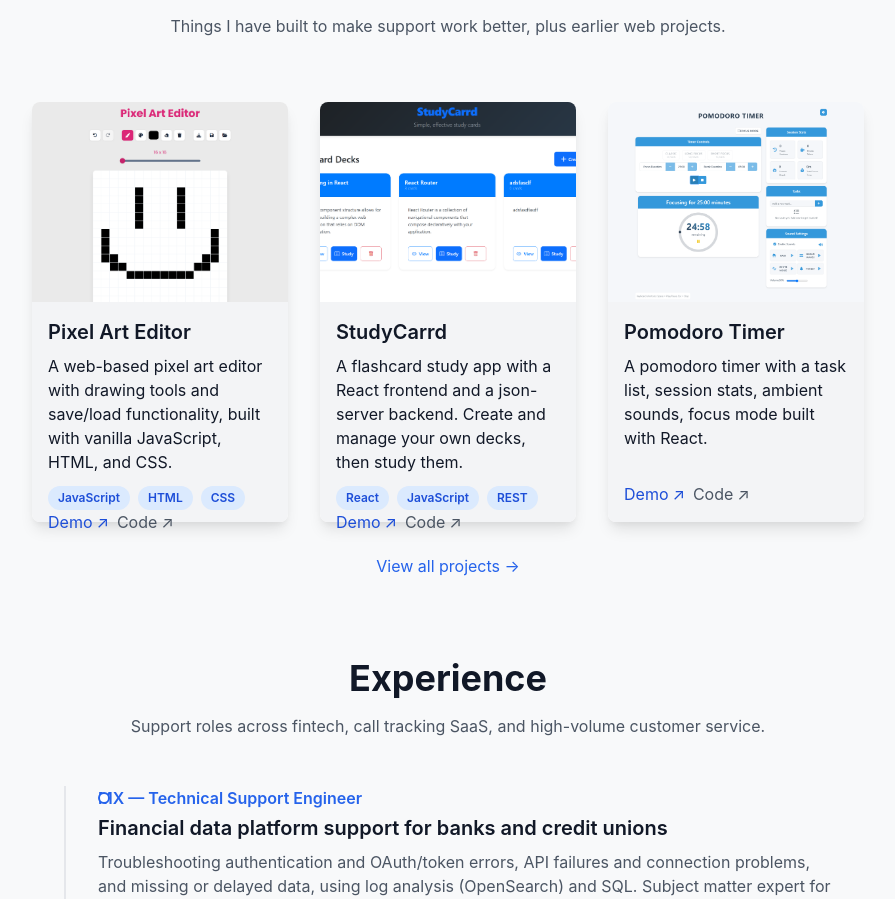
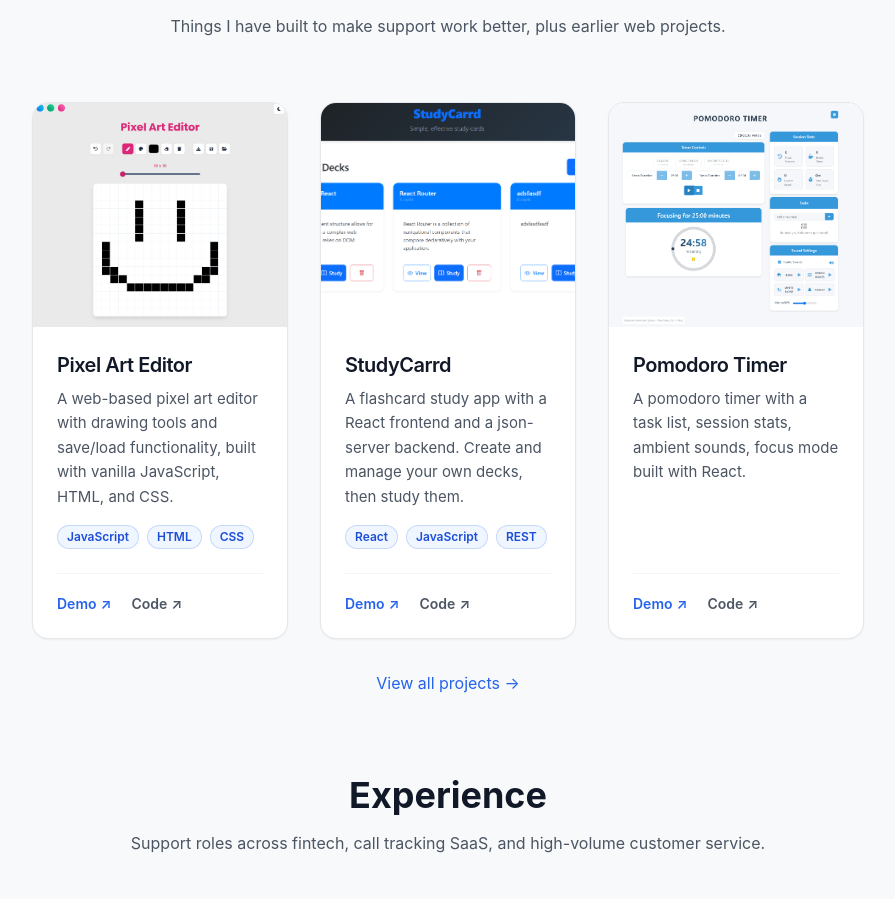
Before and after one commit to khangbeo/anthony-portfolio, a Next.js app: page / in a window 1280 px wide. Shown: the part 958-1857 px from the top of the page, without its empty margins (192-1087 px from the left). Built offline with nearby package versions, Linux system fonts and the light colour scheme.

Commit message:
Rebuild project Card: Demo/Code links in card footer, no fixed heights

```diff
--- a/components/ui/Card.js
+++ b/components/ui/Card.js
@@ -1,27 +1,31 @@
 export default function Card({ ...projects }) {
     const { title, description, imgUrl, link, github, tags } = projects;
+    const hasFooter = Boolean(link || github);
     return (
-        <div className="group transform transition-all duration-200 hover:-translate-y-2">
-            <div className="bg-white dark:bg-gray-800 rounded-lg shadow-lg transition-shadow duration-200 hover:shadow-xl">
+        <article className="group flex h-full flex-col overflow-hidden rounded-2xl border border-gray-200 bg-white shadow-sm transition-all duration-300 hover:-translate-y-1 hover:shadow-lg dark:border-white/10 dark:bg-[#18181b] dark:shadow-none dark:hover:border-white/20">
             {imgUrl && (
-                    <div className="aspect-square relative w-full h-80 lg:h-[200px] overflow-hidden">
+                <div className="relative h-52 w-full shrink-0 overflow-hidden sm:h-56">
                     <img
                         src={imgUrl}
                         alt={title}
-                            className="absolute inset-0 w-full h-full object-cover rounded-t-lg"
+                        className="absolute inset-0 h-full w-full object-cover transition-transform duration-300 group-hover:scale-105"
                     />
                 </div>
             )}
-                <div className="flex flex-col justify-between p-4 lg:h-[220px] bg-gray-100 rounded-b-lg">
-                    <div className="text-gray-900">
-                        <h3 className="text-xl font-semibold mb-2">{title}</h3>
-                        <p className="mb-2">{description}</p>
-                        {tags && (
-                            <div className="flex flex-wrap gap-2 mt-3">
+            <div className="flex flex-1 flex-col p-6">
+                <div className={hasFooter ? "pb-6" : ""}>
+                    <h3 className="text-xl font-semibold tracking-tight text-gray-900 dark:text-white">
+                        {title}
+                    </h3>
+                    <p className="mt-2 text-[15px] leading-relaxed text-gray-600 dark:text-gray-400">
+                        {description}
+                    </p>
+                    {tags && tags.length > 0 && (
+                        <div className="mt-4 flex flex-wrap gap-2">
                             {tags.map((tag, idx) => (
                                 <span
                                     key={idx}
-                                        className="text-xs font-semibold text-blue-700 dark:text-blue-400 bg-blue-100 dark:bg-blue-900/30 px-2.5 py-1 rounded-full"
+                                    className="rounded-full bg-blue-50 px-2.5 py-1 text-xs font-semibold text-blue-700 ring-1 ring-inset ring-blue-600/20 dark:bg-blue-400/10 dark:text-blue-300 dark:ring-blue-400/20"
                                 >
                                     {tag}
                                 </span>
@@ -29,17 +33,17 @@ export default function Card({ ...projects }) {
                         </div>
                     )}
                 </div>
-                    {(link || github) && (
-                        <div className="flex space-x-2">
+                {hasFooter && (
+                    <div className="mt-auto flex items-center gap-5 border-t border-gray-100 pt-5 dark:border-white/5">
                         {link && (
                             <a
                                 href={link}
                                 target="_blank"
                                 rel="noopener noreferrer"
-                                    className="text-blue-700 hover:text-blue-800 dark:hover:text-blue-300 transition-colors duration-200"
+                                className="text-sm font-semibold text-blue-600 transition-colors duration-200 hover:text-blue-500 dark:text-blue-400 dark:hover:text-blue-300"
                             >
                                 Demo
-                                    <span className="inline-block ml-1">↗</span>
+                                <span className="ml-1 inline-block">↗</span>
                             </a>
                         )}
                         {github && (
@@ -47,16 +51,15 @@ export default function Card({ ...projects }) {
                                 href={github}
                                 target="_blank"
                                 rel="noopener noreferrer"
-                                    className="text-gray-600 dark:text-gray-600 hover:text-gray-900 dark:hover:text-gray-400 transition-colors duration-200"
+                                className="text-sm font-semibold text-gray-600 transition-colors duration-200 hover:text-blue-600 dark:text-gray-300 dark:hover:text-blue-300"
                             >
                                 Code
-                                    <span className="inline-block ml-1">↗</span>
+                                <span className="ml-1 inline-block">↗</span>
                             </a>
                         )}
                     </div>
                 )}
             </div>
-            </div>
-        </div>
+        </article>
     );
 }
```
Lines whose indentation alone changed are shown as unchanged.
